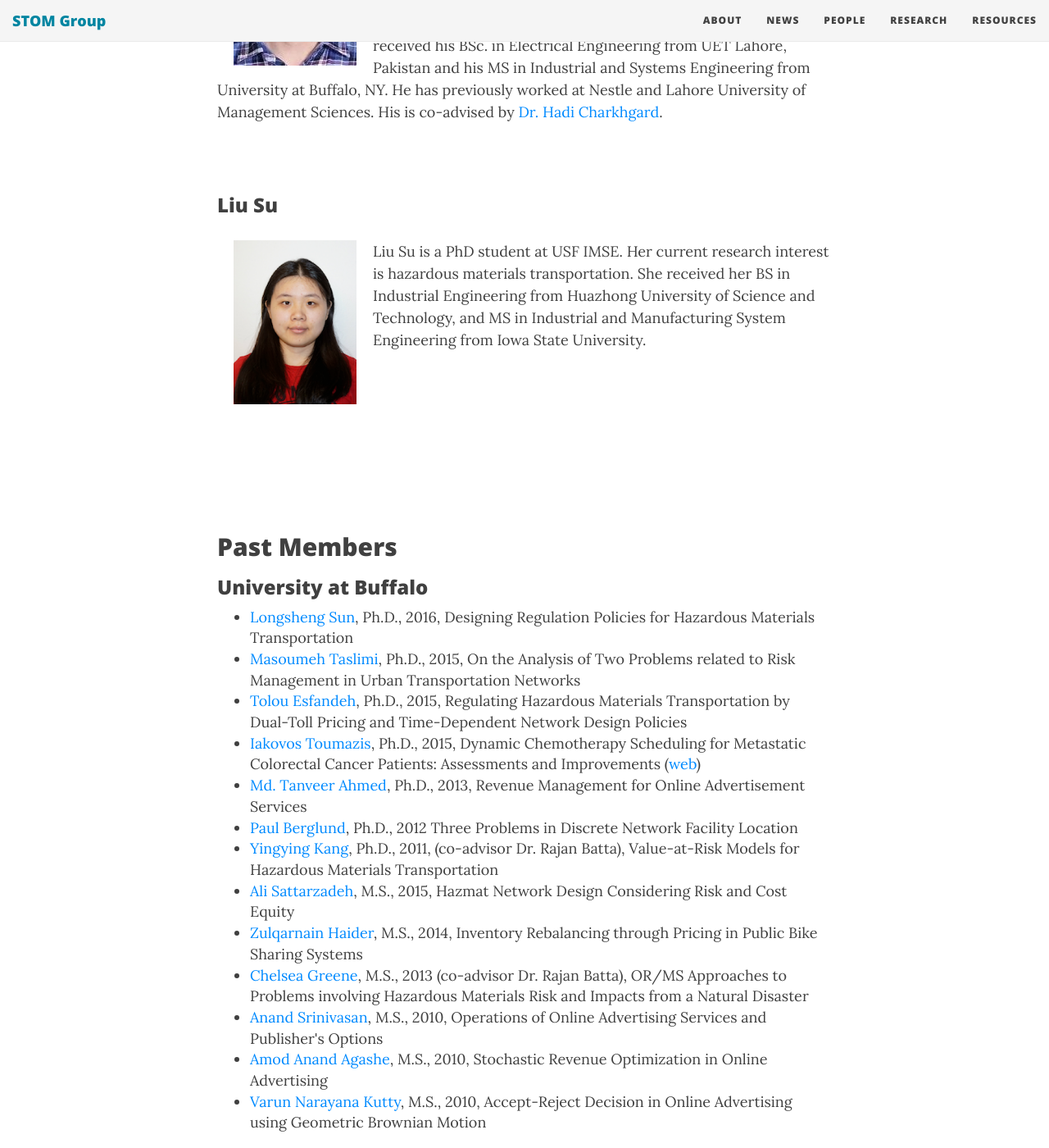
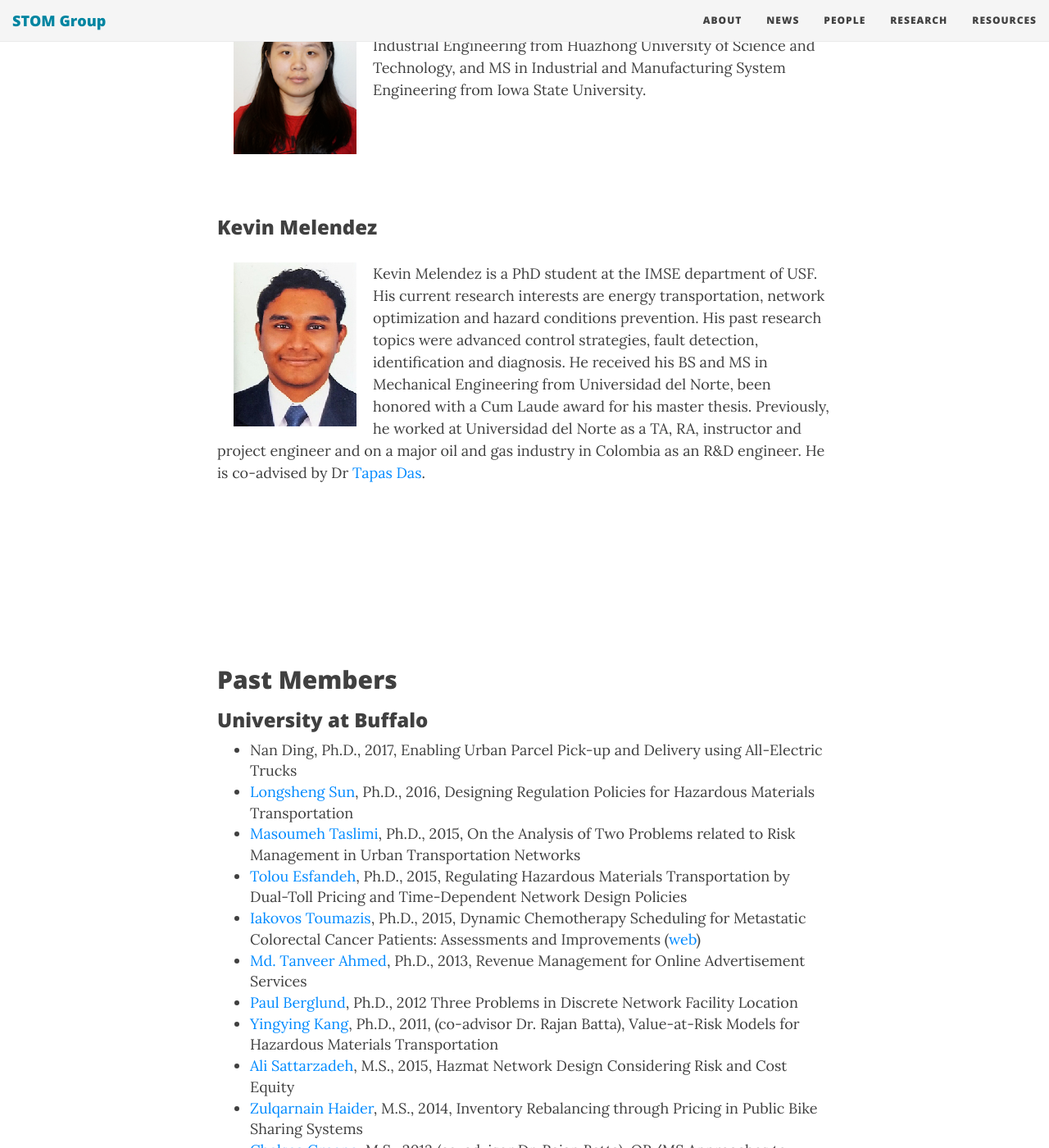
Before and after one commit to STOM-Group/stom.chkwon.net, a Jekyll site: the page built from people/people.md, in a window 1280 px wide and 1400 px high, scrolled down 2420 px. Shown: the whole window at 82% size. Built offline with Jekyll 4.4.1, drawn with Linux system fonts in a browser that asks for light colours; nearby versions of some CDN libraries; comment, search, counter and statistics services are not loaded; some of the changed text lies outside the part shown.

Commit message:
kevin joins STOM

```diff
--- a/people/people.md
+++ b/people/people.md
@@ -19,11 +19,6 @@ Current members of the STOM group
 
 <br><br>
 
-### Nan Ding
-<img src="images/ding.jpg" width="150" height="200" align="left" hspace="20" />
-Nan Ding is a current PhD student in the ISE department at UB. Her current research interest is in Electric Vehicle (EV) related optimization problems including EV routing and location design of EV refueling facilities. She received her BS in Electrical Engineering from Sichuan University in China, and MS in Electrical Engineering from UB. Her co-adviser is <a title="Rajan Batta" href="http://www.acsu.buffalo.edu/~batta/">Dr. Rajan Batta</a>.
-
-<br>
 
 ### Anpeng Zhang
 <img src="images/zhang.jpg" width="150" height="200" align="left" hspace="20" />
@@ -56,12 +51,20 @@ Mahdi Takalloo is a PhD student at USF IMSE. He received his BS in Industrial En
 <img src="images/su.jpg" width="150" height="200" align="left" hspace="20" />
 Liu Su is a PhD student at USF IMSE. Her current research interest is hazardous materials transportation. She received her BS in Industrial Engineering from Huazhong University of Science and Technology, and MS in Industrial and Manufacturing System Engineering from Iowa State University.
 
+<br><br><br>
+
+### Kevin Melendez
+<img src="images/melendez.jpg" width="150" height="200" align="left" hspace="20" />
+Kevin Melendez is a PhD student at the IMSE department of USF. His current research interests are energy transportation, network optimization and hazard conditions prevention. His past research topics were advanced control strategies, fault detection, identification and diagnosis. He received his BS and MS in Mechanical Engineering from Universidad del Norte, been honored with a Cum Laude award for his master thesis. Previously, he worked at Universidad del Norte as a TA, RA, instructor and project engineer and on a major oil and gas industry in Colombia as an R&D engineer. He is co-advised by Dr [Tapas Das](http://www.eng.usf.edu/~das).
+
+
 <br><br><br><br><br><br>
 
 ## Past Members
 
 ### University at Buffalo
 <ul>
+  <li>Nan Ding, Ph.D., 2017, Enabling Urban Parcel Pick-up and Delivery using All-Electric Trucks</li>
 	<li><a href="https://longshengsun.net">Longsheng Sun</a>, Ph.D., 2016, Designing Regulation Policies for Hazardous Materials Transportation</li>
 	<li><a href="https://www.linkedin.com/pub/masoumeh-taslimi/92/b90/b33">Masoumeh Taslimi</a>, Ph.D., 2015, On the Analysis of Two Problems related to Risk Management in Urban Transportation Networks</li>
 	<li><a href="https://www.linkedin.com/in/tolou-esfandeh-phd-b179b237">Tolou Esfandeh</a>, Ph.D., 2015, Regulating Hazardous Materials Transportation by Dual-Toll Pricing and Time-Dependent Network Design Policies</li>
```
Also changed, not shown: _posts/2017-08-10-kevin-melendez-joins-stom.md (added, +9 -0 lines), people/images/melendez.jpg (added).
